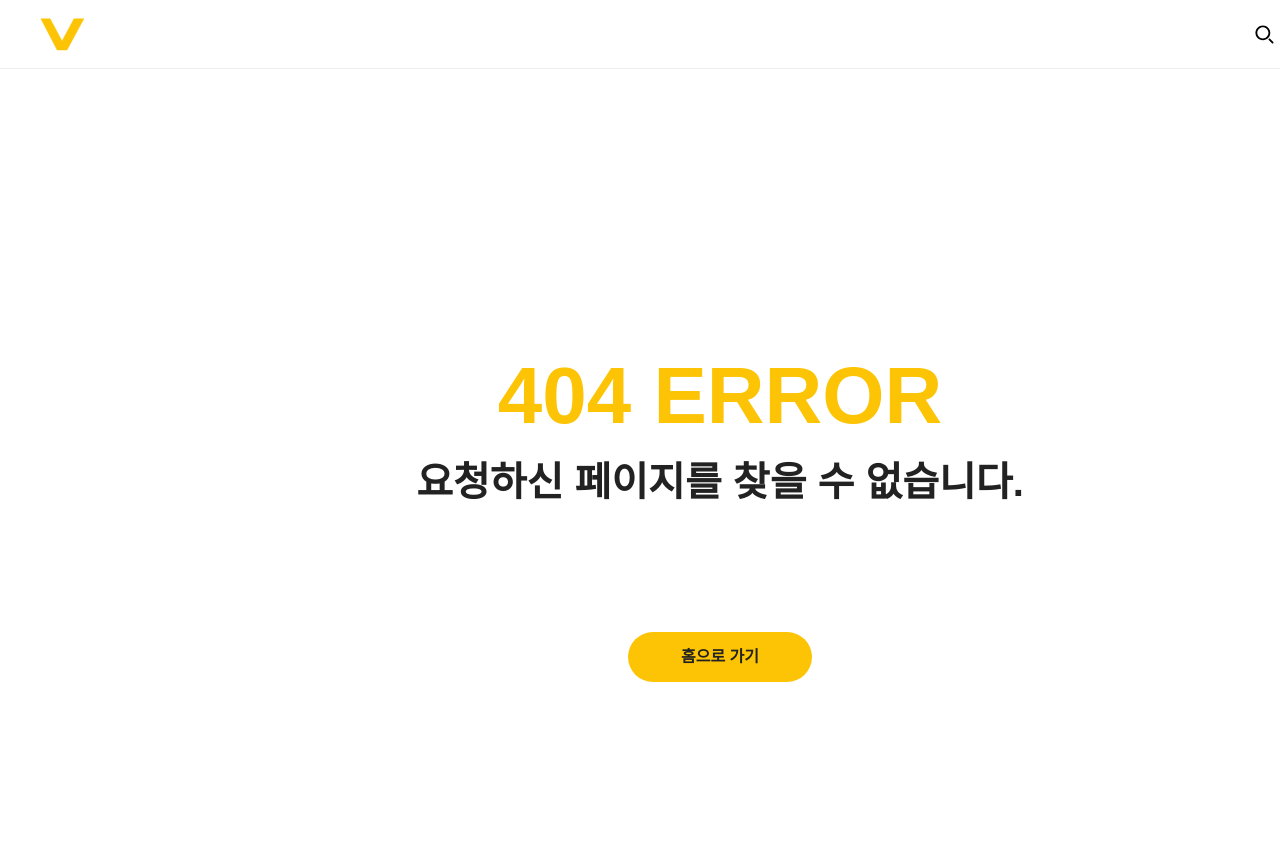
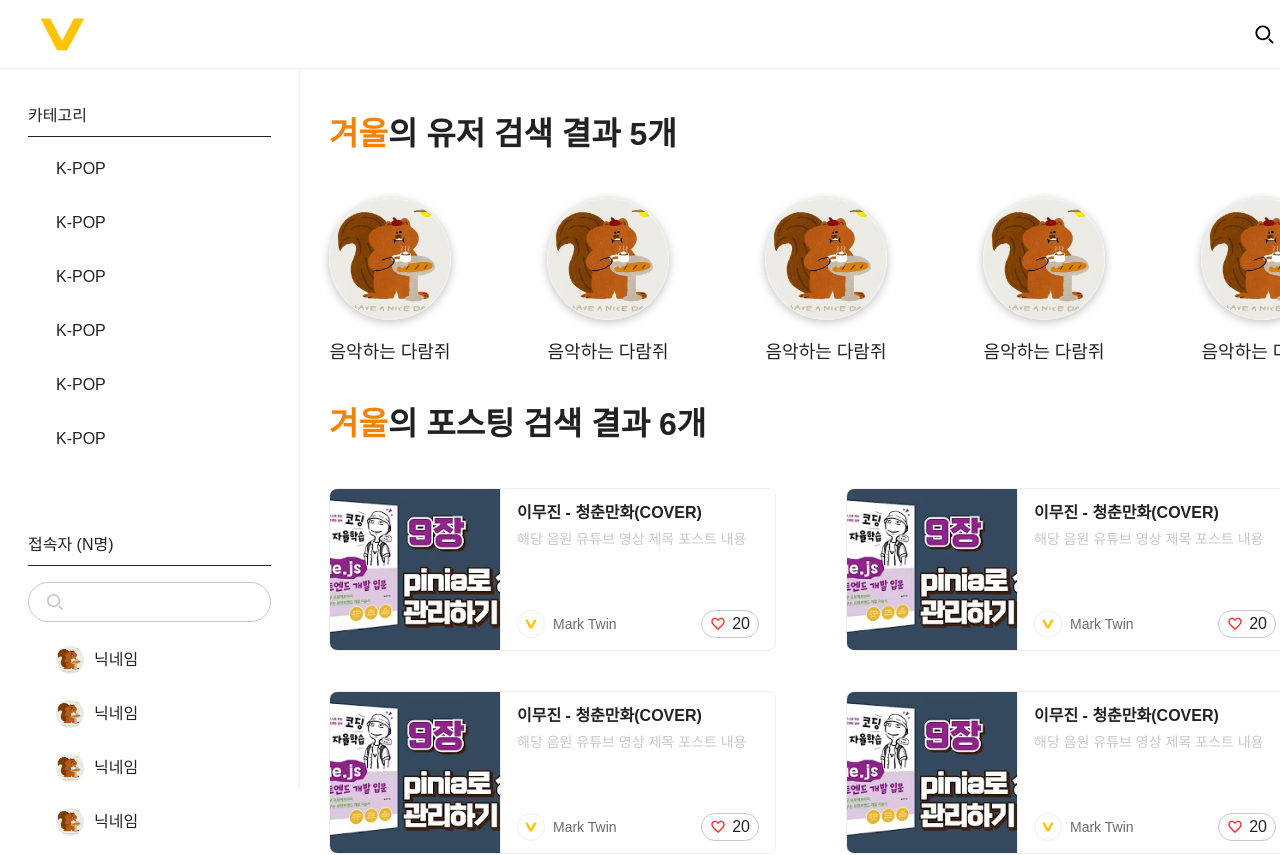
Before and after one commit to 5-rai/vive, a React (Vite) app: page /searchresult in a window 1280 px wide. Before the commit this address had no page. Shown: the top 855 px of the page. Built offline with nearby package versions, Linux system fonts and the light colour scheme.

Commit message:
💄 Style: SearchResult-page 퍼블리싱

```diff
--- a/src/App.tsx
+++ b/src/App.tsx
@@ -11,6 +11,7 @@ import NotFound from "./pages/NotFound";
 import Sidebar from "./layouts/Sidebar";
 import Write from "./pages/Write";
 import ModifyProfile from "./pages/ModifyProfile";
+import SearchResult from "./pages/SearchResult";
 
 function App() {
   return (
@@ -32,6 +33,7 @@ function App() {
           <Route path="/mypage" element={<MyProfile />}></Route>
           <Route path="/mypage/edit" element={<ModifyProfile />}></Route>
           <Route path="/user/:userId" element={<UserProfile />}></Route>
+          <Route path="/searchresult" element={<SearchResult />}></Route>
         </Route>
       </Route>
     </Routes>
--- /dev/null
+++ b/src/components/common/UserAvatar.tsx
@@ -0,0 +1,28 @@
+import ProfileTemp from "../../assets/profileImg.jpg";
+import Logo from "../../assets/Logo";
+
+const TEMP_USER_AVATAR = {
+  name: "음악하는 다람쥐",
+  image: ProfileTemp,
+};
+
+export default function UserAvatar() {
+  return (
+    <>
+      <div className="flex flex-col gap-2 items-center w-[122px] h-[162px]">
+        {TEMP_USER_AVATAR.image ? (
+          <img
+            src={TEMP_USER_AVATAR.image}
+            alt="프로필 이미지"
+            className="w-[122px] h-[122px] rounded-full profile-shadow border border-gray-ee bg-cover"
+          />
+        ) : (
+          <div className="w-[122px] h-[122px] rounded-full flex items-center justify-center border border-gray-ee profile-shadow bg-cover">
+            <Logo className="h-16 w-16" />
+          </div>
+        )}
+        <p className="text-lg mt-[10px]">{TEMP_USER_AVATAR.name}</p>
+      </div>
+    </>
+  );
+}
--- /dev/null
+++ b/src/pages/SearchResult.tsx
@@ -0,0 +1,61 @@
+import PostCard from "../components/common/PostCard";
+import UserAvatar from "../components/common/UserAvatar";
+import ProfileTemp from "../assets/profileImg.jpg";
+
+const TEMP_USER_AVATAR = {
+  name: "음악하는 다람쥐",
+  image: ProfileTemp,
+};
+
+const SEARCH_RESULT_TEMP_POST = {
+  post: {
+    postId: 123,
+    channelName: "댄스",
+    title: "이무진 - 청춘만화(COVER)",
+    content: "해당 음원 유튜브 영상 제목 포스트 내용",
+    thumbnail: "",
+  },
+  writer: {
+    name: "Mark Twin",
+    userId: 123,
+    profileImg: "",
+  },
+  like: 20,
+};
+
+export default function SearchResult() {
+  return (
+    <>
+      <section className="px-[29px]">
+        {/* User검색결과 */}
+        <article className="mt-[110px]">
+          <h2 className="text-[32px] font-bold my-10">
+            <span className="text-[#F38304]">겨울</span>의 유저 검색 결과 5개
+          </h2>
+          <div className="flex gap-[96px] flex-wrap">
+            {[1, 2, 3, 4, 5].map((i) => (
+              <UserAvatar key={i} {...TEMP_USER_AVATAR} />
+            ))}
+          </div>
+        </article>
+        {/* Post 검색결과 */}
+        <article>
+          <h2 className="text-[32px] font-bold my-10">
+            <span className="text-[#F38304]">겨울</span>의 포스팅 검색 결과 6개
+          </h2>
+          <div className="grid grid-cols-2 gap-10">
+            {[1, 2, 3, 4, 5, 6].map((i) => (
+              <PostCard
+                key={i}
+                post={SEARCH_RESULT_TEMP_POST.post}
+                writer={SEARCH_RESULT_TEMP_POST.writer}
+                like={SEARCH_RESULT_TEMP_POST.like}
+                isLiked={false}
+              />
+            ))}
+          </div>
+        </article>
+      </section>
+    </>
+  );
+}
```
